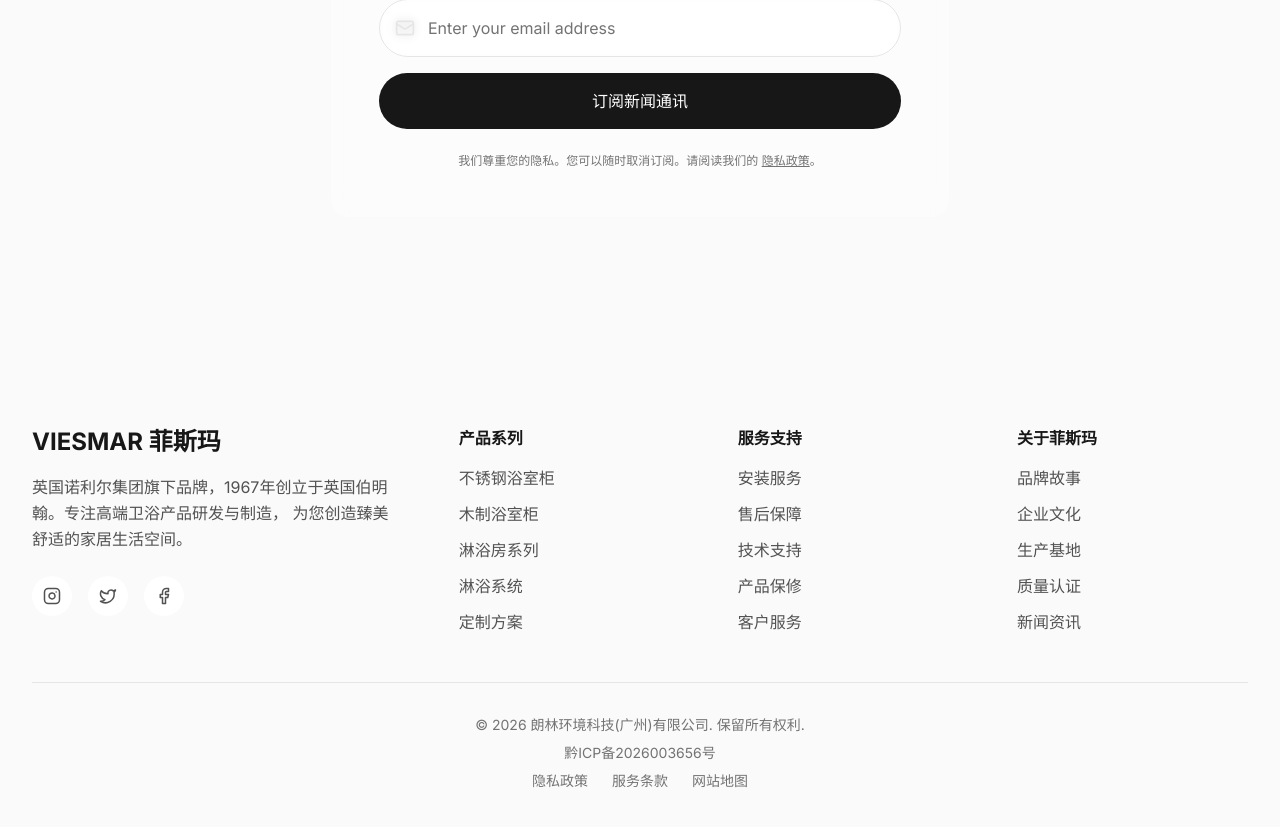
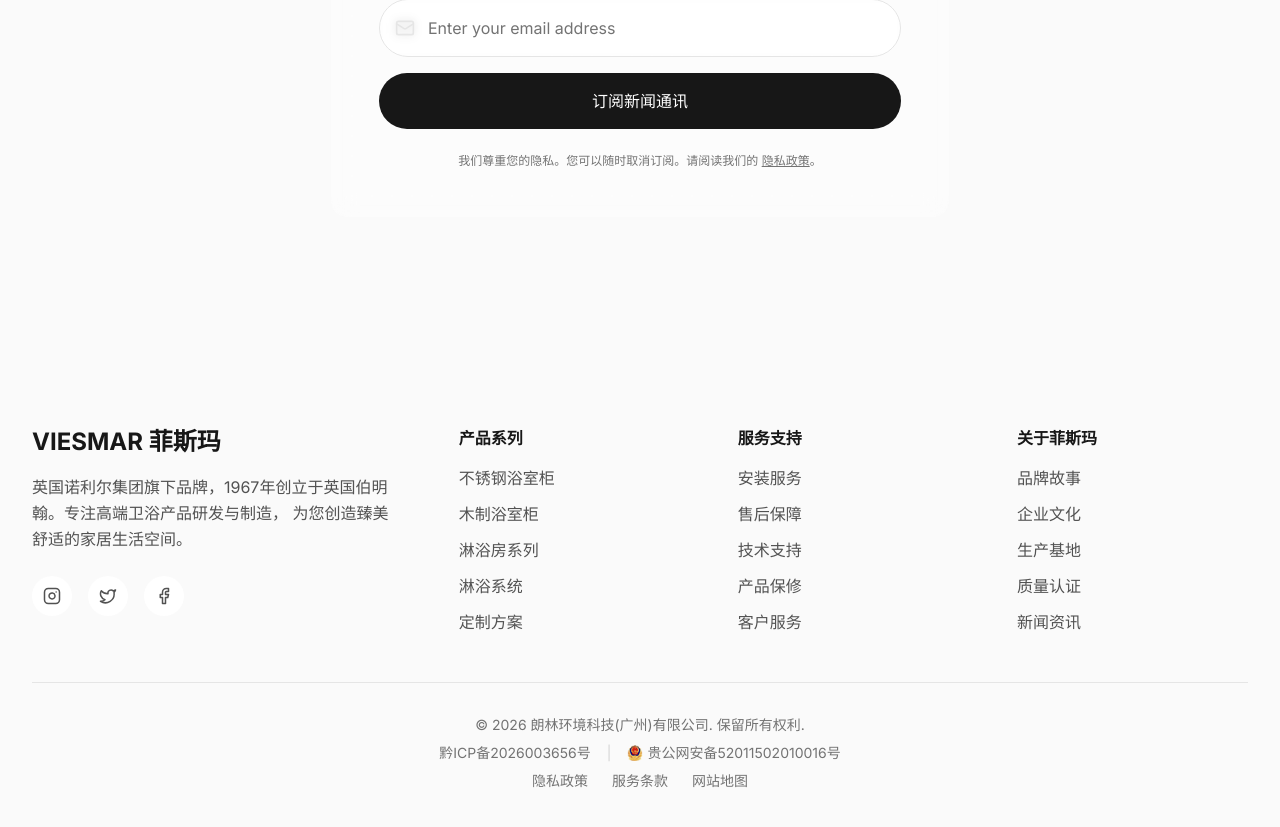
Before and after one commit to Junlingon/feisima, a Next.js app: page / in a window 1280 px wide. Shown: the part 3746-4573 px from the top of the page. Built offline with nearby package versions, Linux system fonts and the light colour scheme.

Commit message:
feat(footer): 启用并更新公安备案信息

```diff
--- a/components/Footer.tsx
+++ b/components/Footer.tsx
@@ -123,16 +123,16 @@ export function Footer() {
               >
                 黔ICP备2026003656号
               </a>
-              {/* <span className="hidden sm:inline text-neutral-300">|</span>
+              <span className="hidden sm:inline text-neutral-300">|</span>
               <a
-                href="https://www.beian.gov.cn/"
+                href="https://www.beian.gov.cn/portal/registerSystemInfo?recordcode=52011502010016"
                 target="_blank"
                 rel="noopener noreferrer"
                 className="hover:text-neutral-700 transition-colors inline-flex items-center gap-1"
               >
-                <img src="/beian-icon.png" alt="" className="w-4 h-4" />
-                粤公网安备 XXXXXXXXXXXXXX号
-              </a> */}
+                <img src="/beian-icon.png" alt="公安备案" className="w-4 h-4" />
+                贵公网安备52011502010016号
+              </a>
             </div>
             <div className="flex space-x-6">
               <a href="#" className="hover:text-neutral-700 transition-colors">
```
Also changed, not shown: public/beian-icon.png (added).
